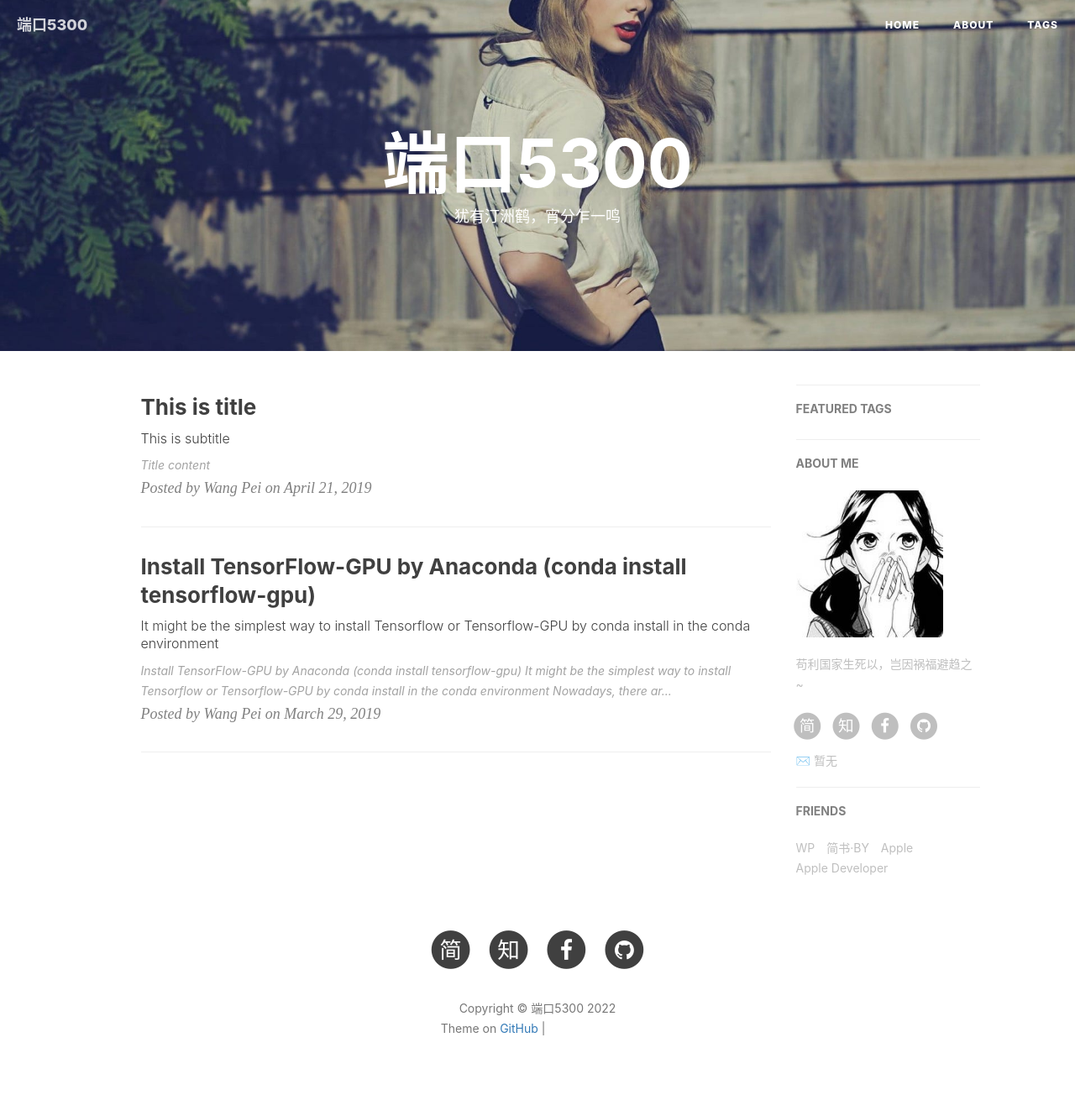
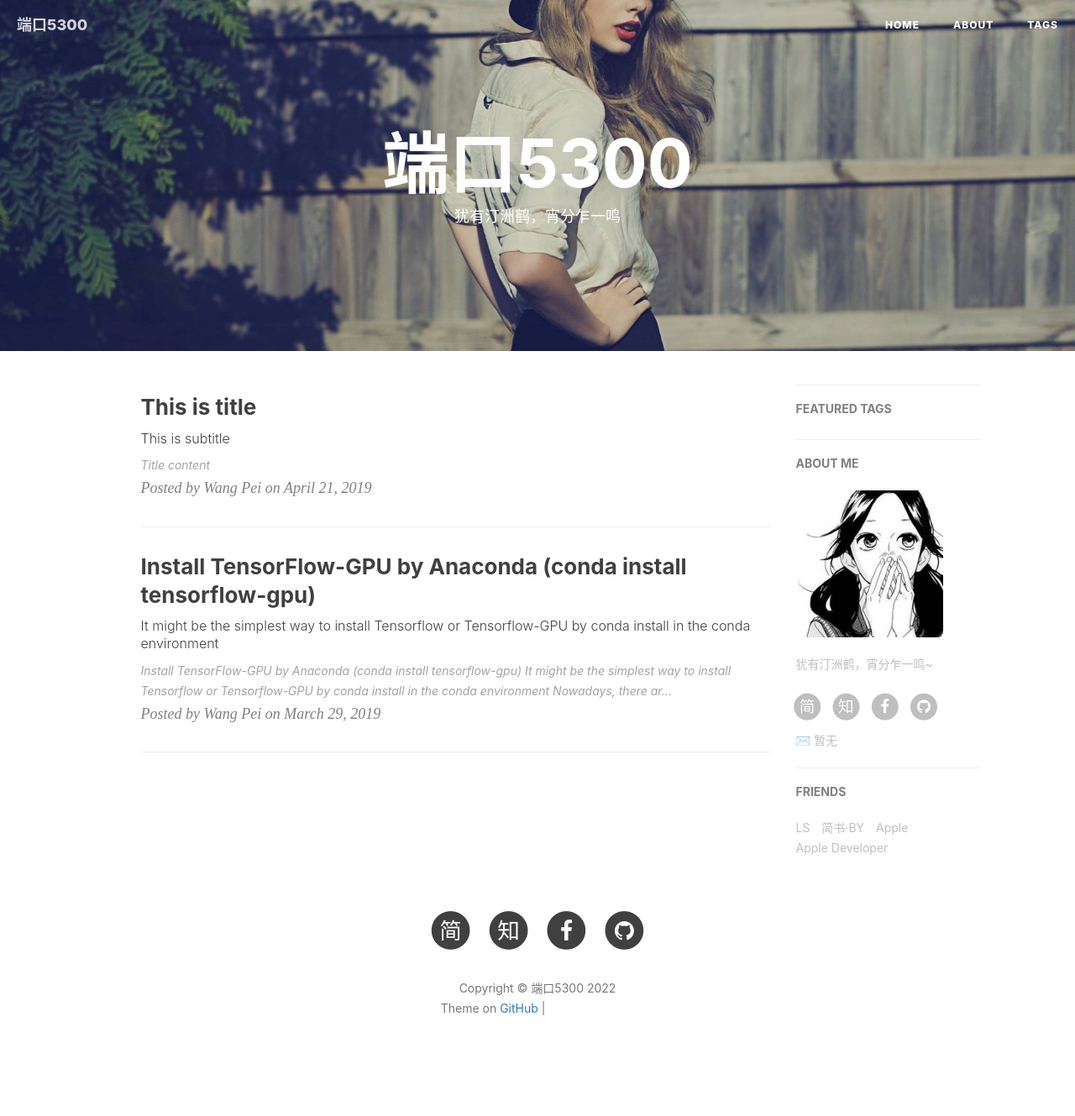
Before and after one commit to yuemanly/yuemanly.github.io, a Jekyll site: the page built from index.html, in a window 1280 px wide. Shown: the whole page at 84% size. Built offline with Jekyll 4.4.1, drawn with Linux system fonts in a browser that asks for light colours; nearby versions of some CDN libraries; the list of posts is cut into pages by our own code; comment, search, counter and statistics services are not loaded; after the commit the page ends 1305 px from its top, so only the background shows below that; grey boxes are pictures that could not be loaded.

Commit message:
Update _config.yml

```diff
--- a/_config.yml
+++ b/_config.yml
@@ -1,6 +1,6 @@
 # Site settings
 title: 端口5300
-SEOTitle: 我的博客 | My Blog
+SEOTitle: 月生 | 鸟鸟
 header-img: img/post-bg-desk.jpg
 email: 暂无
 description: "填上一句你想填的话，在index.html中更改"
@@ -11,7 +11,7 @@
 
 # Sidebar settings
 sidebar: true                           # whether or not using Sidebar.
-sidebar-about-description: "苟利国家生死以，岂因祸福避趋之~"
+sidebar-about-description: "犹有汀洲鹤，宵分乍一鸣~"
 sidebar-avatar: /img/avatar_binggan.jpg      # use absolute URL, seeing it's used in both `/` and `/about/`
 
 
@@ -96,11 +96,11 @@
 # Friends
 friends: [
     {
-        title: "WP",
-        href: "https://wangpei.ink"
+        title: "LS",
+        href: "https://github.com/yuemanly"
     },{
         title: "简书·BY",
-        href: "http://www.jianshu.com/u/e71990ada2fd"
+        href: "http://www.jianshu.com/"
     },{
         title: "Apple",
         href: "https://apple.com"
```
